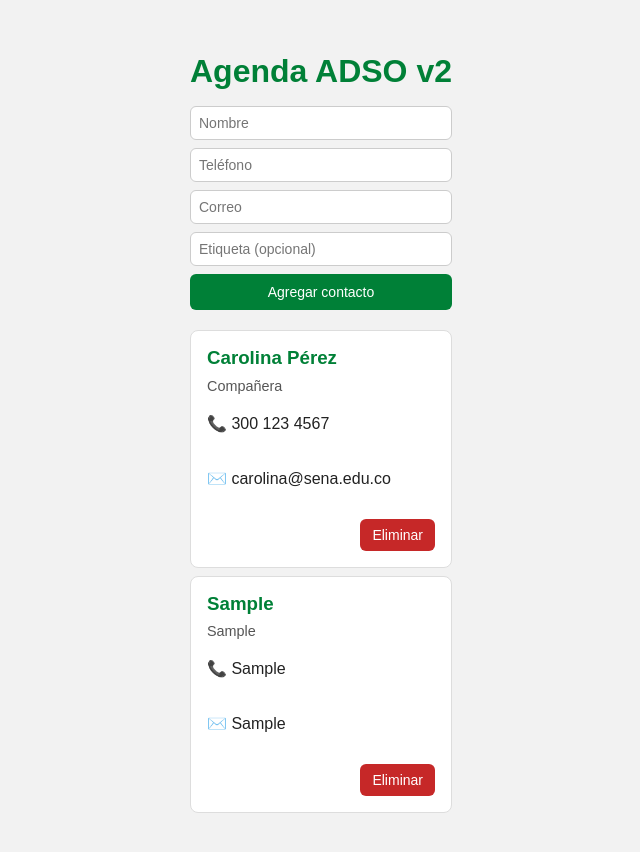
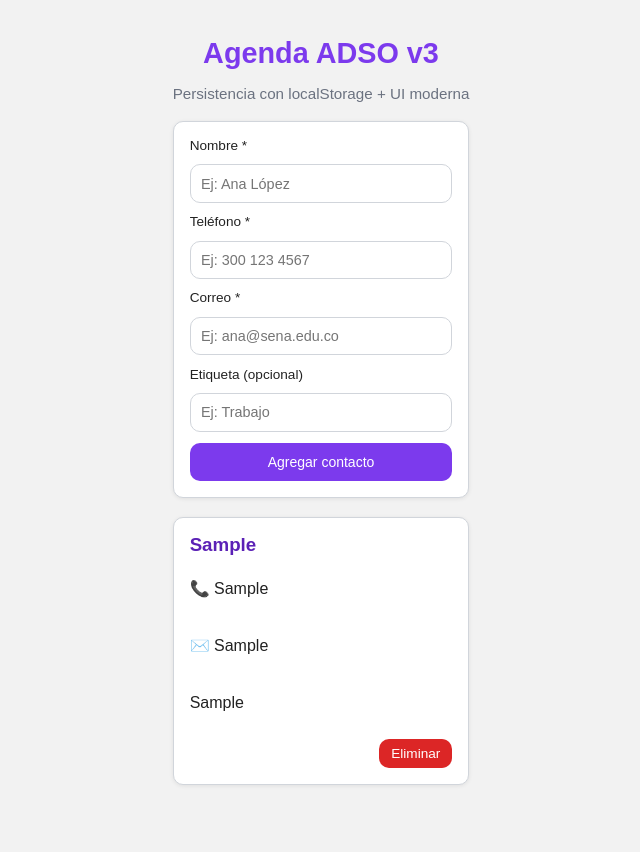
Before and after one commit to jaiderdiosa7-del/dev-agendaADSO, a React (Vite) app: page / in a window 1280 px wide. Both pictures are taken after typing "Sample", "Sample", "Sample", "Sample" into the empty fields and a click on the button "Agregar contacto". Shown: the whole page, without its empty margins (319-959 px from the left). After the commit the page ends 828 px from the top, so only its background shows below. Built offline with nearby package versions, Linux system fonts and the light colour scheme.

Commit message:
Clase_5_Agenda_ADSO_v3_LocalStorage

```diff
--- a/src/App.css
+++ b/src/App.css
@@ -1,31 +1,113 @@
-.app-container { max-width: 520px; margin: 2rem auto; font-family: Arial, sans-serif; }
-.app-title { color:#008037; text-align:center; margin-bottom:1rem; }
+:root {
+  --morado: #7c3aed;
+  --morado-oscuro: #5b21b6;
+  --gris: #374151;
+  --borde: #d1d5db;
+  --error: #dc2626;
+  --radio: 10px;
+  --shadow: 0 1px 4px rgba(0, 0, 0, 0.08);
+}
 
-.form-contacto { display:flex; flex-direction:column; gap:8px; margin-bottom:20px; }
-.form-contacto input { padding:8px; border-radius:6px; border:1px solid #ccc; font-size:14px; }
-.form-contacto button { background:#008037; color:#fff; border:0; padding:10px; border-radius:6px; cursor:pointer; }
-.form-contacto button:hover { background:#006b2f; }
+body {
+  background: #f8fafc;
+  font-family: "Inter", Arial, sans-serif;
+  margin: 0;
+  color: var(--gris);
+}
 
-.tarjeta-contacto { border:1px solid #ddd; border-radius:8px; padding:1rem; background:#fff; margin-bottom:.5rem; }
-.tarjeta-contacto h3 { color:#008037; margin:0 0 .3rem; }
-.btn-eliminar { margin-top:.15rem; background:#c62828; color:#fff; border:0; padding:.5rem .75rem; border-radius:6px; cursor:pointer; }
-.btn-eliminar:hover { background:#8e0000; }
+.app-container {
+  max-width: 700px;
+  margin: 2rem auto;
+  padding: 0 1rem;
+}
 
-/* Espaciados dentro de la tarjeta */
-.tarjeta-contacto { display: flex; flex-direction: column; gap: 4px; }
+.app-title {
+  text-align: center;
+  font-size: 1.8rem;
+  font-weight: 700;
+  color: var(--morado);
+  margin: 0.3rem 0;
+}
 
-/* Estilo opcional para las líneas de datos */
-.tarjeta-contacto .dato { margin: 0; color: #333; }
+.subtitulo {
+  text-align: center;
+  font-size: 0.95rem;
+  color: #6b7280;
+  margin-bottom: 1.2rem;
+}
 
-/* La etiqueta (rol) en su propia línea */
-.tarjeta-contacto .tag {
+.form-contacto {
+  background: #fff;
+  padding: 1rem;
+  border: 1px solid var(--borde);
+  border-radius: var(--radio);
+  box-shadow: var(--shadow);
+  display: flex;
+  flex-direction: column;
+  gap: 0.7rem;
+  margin-bottom: 1.2rem;
+}
+
+label {
+  font-size: 0.85rem;
+  font-weight: 500;
+}
+
+input {
+  padding: 0.65rem;
+  border: 1px solid var(--borde);
+  border-radius: var(--radio);
+  font-size: 0.9rem;
+}
+
+.btn-primario {
+  background: var(--morado);
+  color: #fff;
+  padding: 0.7rem;
+  border: 0;
+  border-radius: var(--radio);
+  cursor: pointer;
+  transition: 0.2s;
+}
+
+.btn-primario:hover {
+  background: var(--morado-oscuro);
+}
+
+.tarjeta-contacto {
+  background: #fff;
+  border: 1px solid var(--borde);
+  border-radius: var(--radio);
+  padding: 1rem;
+  box-shadow: var(--shadow);
+  display: flex;
+  flex-direction: column;
+  gap: 0.4rem;
+  margin-bottom: 0.7rem;
+}
+
+.tarjeta-contacto h3 {
   margin: 0;
-  color: #555;
-  font-size: 0.9rem;}
+  font-weight: 600;
+  color: var(--morado-oscuro);
+}
 
-  /* Contenedor del botón: lo empuja hacia la derecha y separa del contenido */
-.tarjeta-contacto .acciones {
-  margin-top: 8px;
+.acciones {
   display: flex;
   justify-content: flex-end;
+  margin-top: 0.3rem;
 }
+
+.btn-eliminar {
+  background: var(--error);
+  color: #fff;
+  padding: 0.45rem 0.75rem;
+  border: 0;
+  border-radius: var(--radio);
+  cursor: pointer;
+  font-size: 0.85rem;
+}
+
+.btn-eliminar:hover {
+  filter: brightness(0.85);
+}
--- a/src/App.jsx
+++ b/src/App.jsx
@@ -1,48 +1,42 @@
-import { useState } from "react";
+import { useState, useEffect } from "react";
 import "./App.css";
+import FormularioContacto from "./components/FormularioContacto";
 import ContactoCard from "./components/ContactoCard";
-import FormularioContacto from "./components/FormularioContacto";
 
 export default function App() {
-  const [contactos, setContactos] = useState([
-    {
-      id: 1,
-      nombre: "Carolina Pérez",
-      telefono: "300 123 4567",
-      correo: "carolina@sena.edu.co",
-      etiqueta: "Compañera",
-    },
-  ]);
+  const contactosGuardados =
+    JSON.parse(localStorage.getItem("contactos")) || [];
 
-  // Agregar
+  const [contactos, setContactos] = useState(contactosGuardados);
+
+  useEffect(() => {
+    localStorage.setItem("contactos", JSON.stringify(contactos));
+  }, [contactos]);
+
   const agregarContacto = (nuevo) => {
-    setContactos((prev) => [...prev, { id: Date.now(), ...nuevo }]);
+    setContactos((prev) => [...prev, nuevo]);
   };
 
-  // Eliminar
-  const eliminarContacto = (id) => {
-    setContactos((prev) => prev.filter((c) => c.id !== id));
+  const eliminarContacto = (correo) => {
+    setContactos((prev) => prev.filter((c) => c.correo !== correo));
   };
 
   return (
     <main className="app-container">
-      <h1 className="app-title">Agenda ADSO v2</h1>
+      <h1 className="app-title">Agenda ADSO v3</h1>
+      <p className="subtitulo">
+        Persistencia con localStorage + UI moderna
+      </p>
 
       <FormularioContacto onAgregar={agregarContacto} />
 
-      <section className="lista-contactos">
-        {contactos.map((c) => (
-          <ContactoCard
-            key={c.id}
-            id={c.id}
-            nombre={c.nombre}
-            telefono={c.telefono}
-            correo={c.correo}
-            etiqueta={c.etiqueta}
-            onDelete={eliminarContacto}
-          />
-        ))}
-      </section>
+      {contactos.map((c) => (
+        <ContactoCard
+          key={c.correo}
+          {...c}
+          onEliminar={eliminarContacto}
+        />
+      ))}
     </main>
   );
 }
--- a/src/components/ContactoCard.jsx
+++ b/src/components/ContactoCard.jsx
@@ -1,29 +1,12 @@
-// ContactoCard.jsx
-// Este componente muestra UN contacto de la agenda.
-// Recibe datos (props): nombre, telefono, correo, etiqueta.
-
-export default function ContactoCard({
-  id,
-  nombre,
-  telefono,
-  correo,
-  etiqueta,
-  onDelete,
-}) {
+export default function ContactoCard({ nombre, telefono, correo, etiqueta, onEliminar }) {
   return (
     <article className="tarjeta-contacto">
-      <h3>{nombre} </h3>
-      {etiqueta && <p className="tag">{etiqueta}</p>}
+      <h3>{nombre}</h3>
       <p>📞 {telefono}</p>
-      {correo && <p>✉️ {correo}</p>}
-
-
+      <p>✉️ {correo}</p>
+      {etiqueta && <p>{etiqueta}</p>}
       <div className="acciones">
-        <button
-          type="button"
-          className="btn-eliminar"
-          onClick={() => onDelete(id)}
-        >
+        <button className="btn-eliminar" onClick={() => onEliminar(correo)}>
           Eliminar
         </button>
       </div>
--- a/src/components/FormularioContacto.jsx
+++ b/src/components/FormularioContacto.jsx
@@ -3,8 +3,8 @@
 export default function FormularioContacto({ onAgregar }) {
   const [form, setForm] = useState({
     nombre: "",
+    telefono: "",
     correo: "",
-    telefono: "",
     etiqueta: "",
   });
 
@@ -14,42 +14,43 @@
   };
 
   const onSubmit = (e) => {
-    e.preventDefault(); // evita recargar
-    if (!form.nombre.trim() || !form.telefono.trim()) {
-      alert("Completa al menos Nombre y Teléfono");
-      return;
-    }
-    onAgregar(form); // App agrega id y actualiza la lista
-    setForm({ nombre: "", correo: "", telefono: "", etiqueta: "" }); // limpiar
+    e.preventDefault();
+    if (!form.nombre || !form.telefono || !form.correo) return;
+    onAgregar(form);
+    setForm({ nombre: "", telefono: "", correo: "", etiqueta: "" });
   };
 
   return (
-    <form onSubmit={onSubmit} className="form-contacto">
+    <form className="form-contacto" onSubmit={onSubmit}>
+      <label>Nombre *</label>
       <input
         name="nombre"
-        placeholder="Nombre"
         value={form.nombre}
         onChange={onChange}
+        placeholder="Ej: Ana López"
       />
+      <label>Teléfono *</label>
       <input
         name="telefono"
-        placeholder="Teléfono"
         value={form.telefono}
         onChange={onChange}
+        placeholder="Ej: 300 123 4567"
       />
+      <label>Correo *</label>
       <input
         name="correo"
-        placeholder="Correo"
         value={form.correo}
         onChange={onChange}
+        placeholder="Ej: ana@sena.edu.co"
       />
+      <label>Etiqueta (opcional)</label>
       <input
         name="etiqueta"
-        placeholder="Etiqueta (opcional)"
         value={form.etiqueta}
         onChange={onChange}
+        placeholder="Ej: Trabajo"
       />
-      <button type="submit">Agregar contacto</button>
+      <button className="btn-primario">Agregar contacto</button>
     </form>
   );
 }
```
